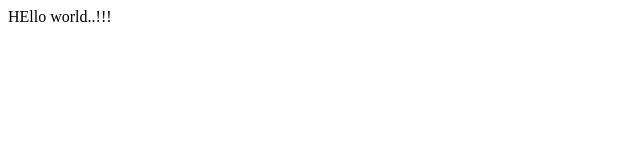
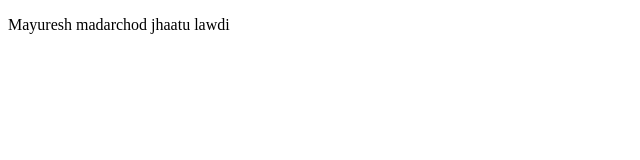
Before and after one commit to Mayuresh-01-MB/tctetproject1, a plain HTML site: page index.html in a window 1280 px wide. Shown: the whole page, without its empty margins (0-640 px from the left). Drawn offline with Linux system fonts and the light colour scheme.

Commit message:
index.html

```diff
--- a/index.html
+++ b/index.html
@@ -6,6 +6,6 @@
     <title>Document</title>
 </head>
 <body>
-    HEllo world..!!!
+    <p>Mayuresh madarchod jhaatu lawdi</p>
 </body>
 </html>
```
